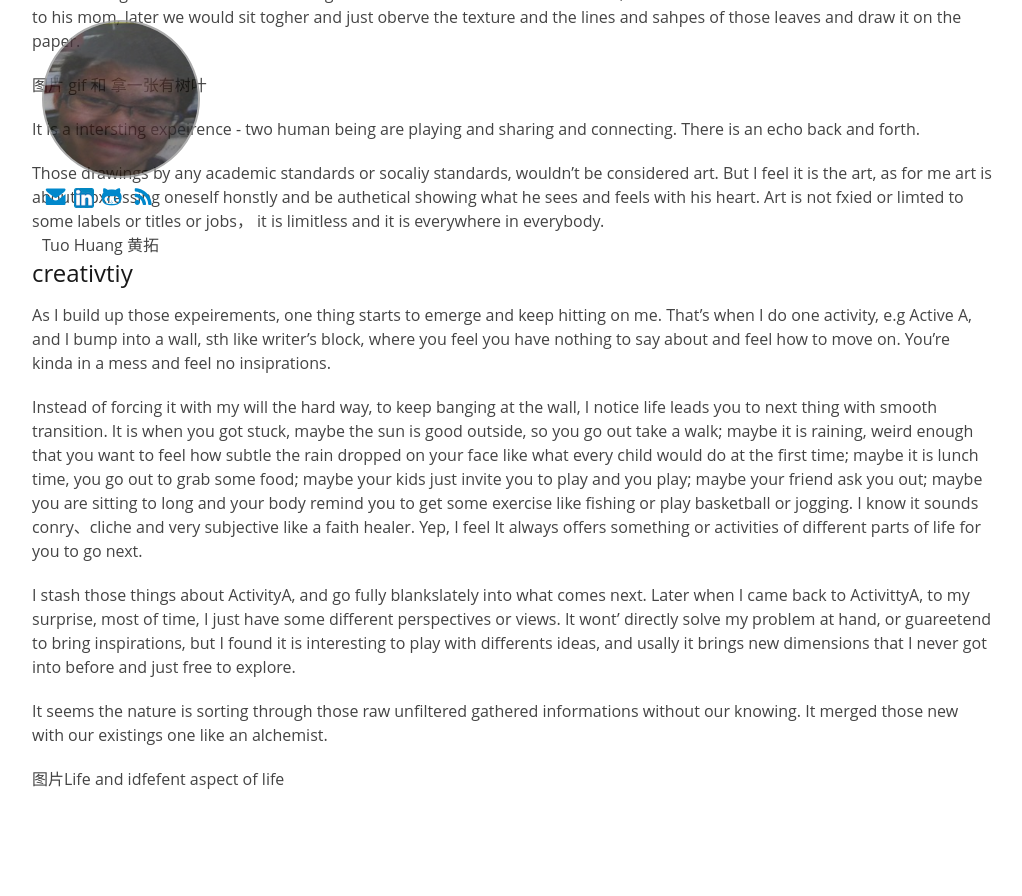
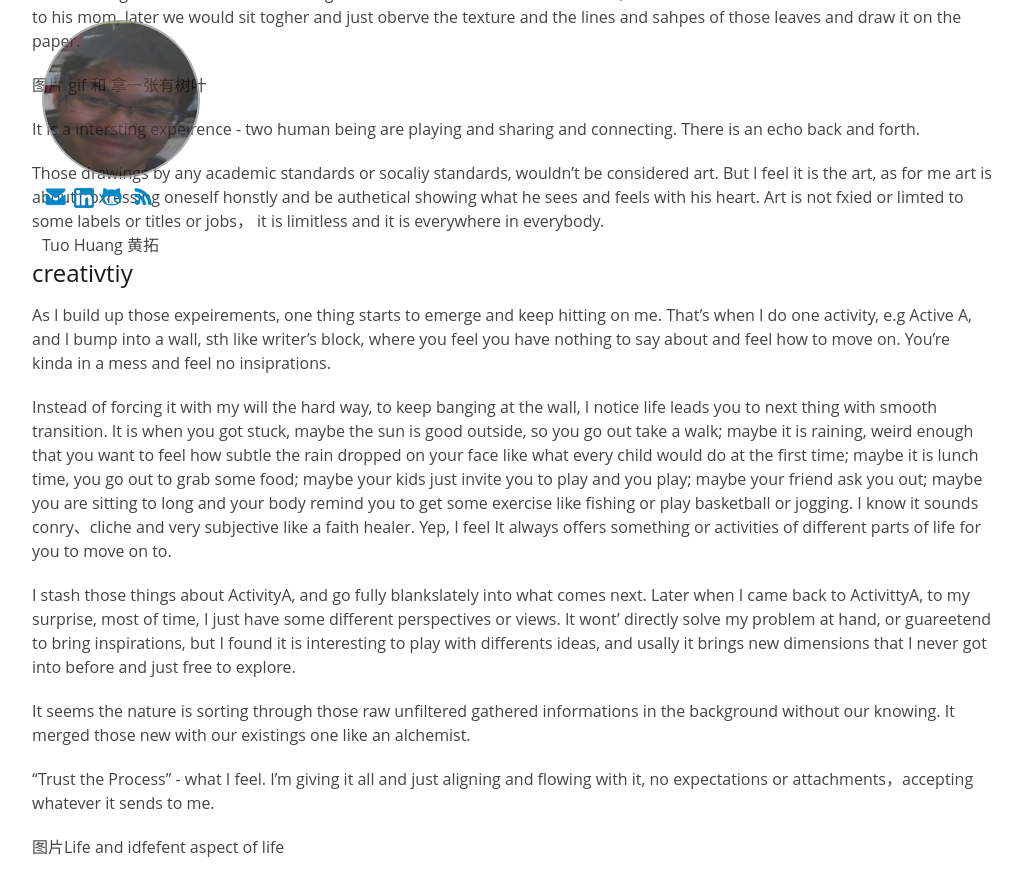
Before and after one commit to tuo/tuo.github.io, a Jekyll site: the page built from midlife crisis as programmer and AI.md, in a window 1280 px wide and 900 px high, scrolled down 3433 px. Shown: the top 896 px of the window, without its empty margins (128-1150 px from the left). Built offline with Jekyll 4.4.1, drawn with Linux system fonts in a browser that asks for light colours; our own code applies the rules of GitHub Pages for plain Markdown files; before the commit the page ends 4265 px from its top, so only the background shows below that.

Commit message:
commited

```diff
--- a/midlife crisis as programmer and AI.md
+++ b/midlife crisis as programmer and AI.md
@@ -84,11 +84,23 @@ Those drawings by any academic standards or socaliy standards, wouldn't be consi
 
 As I build up those expeirements, one thing starts to emerge and keep hitting on me.  That's when I do one activity, e.g Active A, and I bump into a wall, sth like writer's block, where you feel you have nothing to say about and feel how to move on.  You're kinda in a mess and feel no insiprations.
 
-Instead of forcing it with my will the hard way, to keep banging at the wall, I notice life leads you to next thing with smooth transition.  It is when you got stuck, maybe the sun is good outside, so you go out take a walk; maybe it is raining, weird enough that you want to feel how subtle the rain dropped on your face like what every child would do at the first time;  maybe it is lunch time, you go out to grab some food; maybe your kids just invite you to play and you play; maybe your friend ask you out; maybe you are sitting to long and your body remind you to get some exercise like fishing or play basketball or jogging.  I know it sounds conry、cliche and very subjective like a faith healer. Yep, I feel It always offers something or activities of different parts of life  for you to go next.
+Instead of forcing it with my will the hard way, to keep banging at the wall, I notice life leads you to next thing with smooth transition.  It is when you got stuck, maybe the sun is good outside, so you go out take a walk; maybe it is raining, weird enough that you want to feel how subtle the rain dropped on your face like what every child would do at the first time;  maybe it is lunch time, you go out to grab some food; maybe your kids just invite you to play and you play; maybe your friend ask you out; maybe you are sitting to long and your body remind you to get some exercise like fishing or play basketball or jogging.  I know it sounds conry、cliche and very subjective like a faith healer. Yep, I feel It always offers something or activities of different parts of life  for you to move on to.
 
 I stash those things about ActivityA, and go fully blankslately into what comes next. Later when I came back to ActivittyA,  to my surprise, most of time, I just have some different perspectives or views. It wont' directly solve my problem at hand, or guareetend to bring inspirations, but I found it is interesting to play with differents ideas, and usally it brings new dimensions that I never got into before and just free to explore.
 
-It seems the nature is sorting through those raw unfiltered gathered informations without our knowing. It merged those new with our existings one like an alchemist.
+It seems the nature is sorting through those raw unfiltered gathered informations in the background without our knowing. It merged those new with our existings one like an alchemist.
+
+"Trust the Process" - what I feel. I'm giving it all and just aligning and flowing with it, no expectations or attachments，accepting whatever it sends  to me.
+
+
+
+
+
+
+
+
+
+
 
 
 
```
